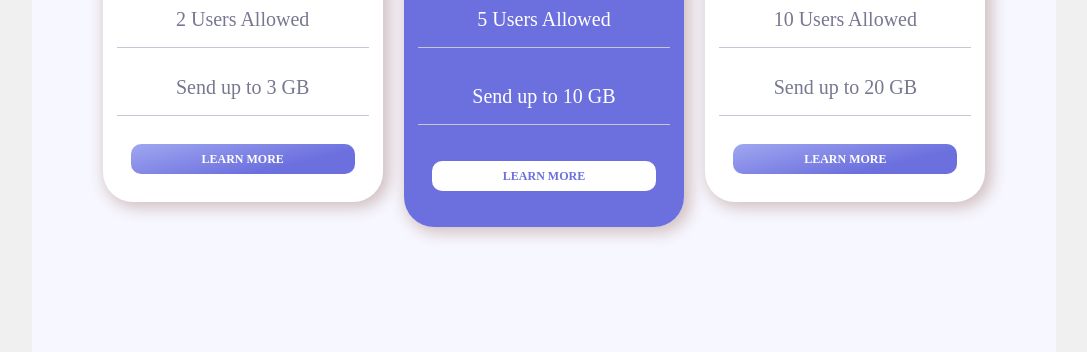
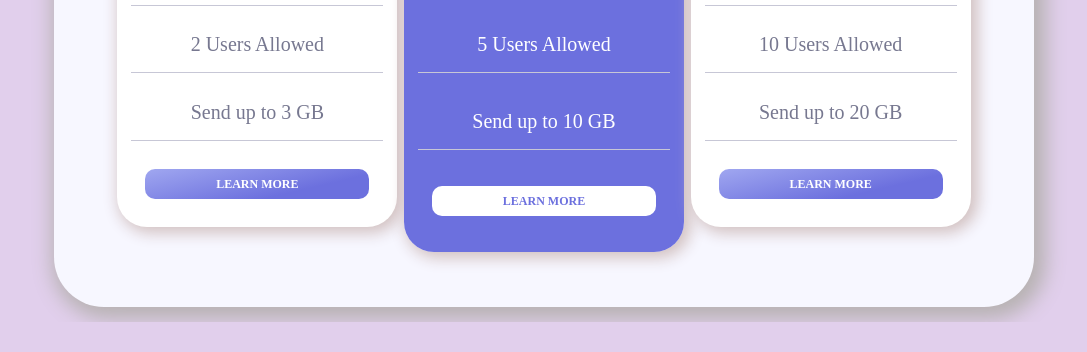
Before and after one commit to LeoRincon/Section-cards, a plain HTML site: page index.html in a window 1280 px wide. Shown: the part 478-830 px from the top of the page, without its empty margins (96-1183 px from the left). After the commit the page ends 800 px from the top, so only its background shows below. Drawn offline with Linux system fonts and the light colour scheme.

Commit message:
settings of  desing in desktop

```diff
--- a/css/desktop.css
+++ b/css/desktop.css
@@ -1,7 +1,16 @@
+html,
+body{
+    background-color: rgb(225, 207, 236);
+}
+
 .main__cards {
+    width: 980px;
     max-width: 1024px;
+    height: 95vh;
     margin: 0 auto;
-    /* height: 100vh; */
+    margin-top: 25px;
+    border-radius: 50px;
+    box-shadow: 5px 5px 20px 7px #b7b2b2;
     background-color: #F7F7FF;
     display: grid;
     grid-template-columns: 60px repeat(3, 1fr) 60px;
--- a/index.html
+++ b/index.html
@@ -9,6 +9,7 @@
     <link rel="stylesheet" href="./css/desktop.css" media="(min-width: 1024px)">
 </head>
 <body>
+    <main>
         <section class="main__cards">
             <h1 class="main__cards--title"> Our Pricing</h1>
             <div class="cards__time">
@@ -50,5 +51,6 @@
                 </div>
             </article>
         </section>
+    </main>
 </body>
 </html>
```
Lines whose indentation alone changed are shown as unchanged.
